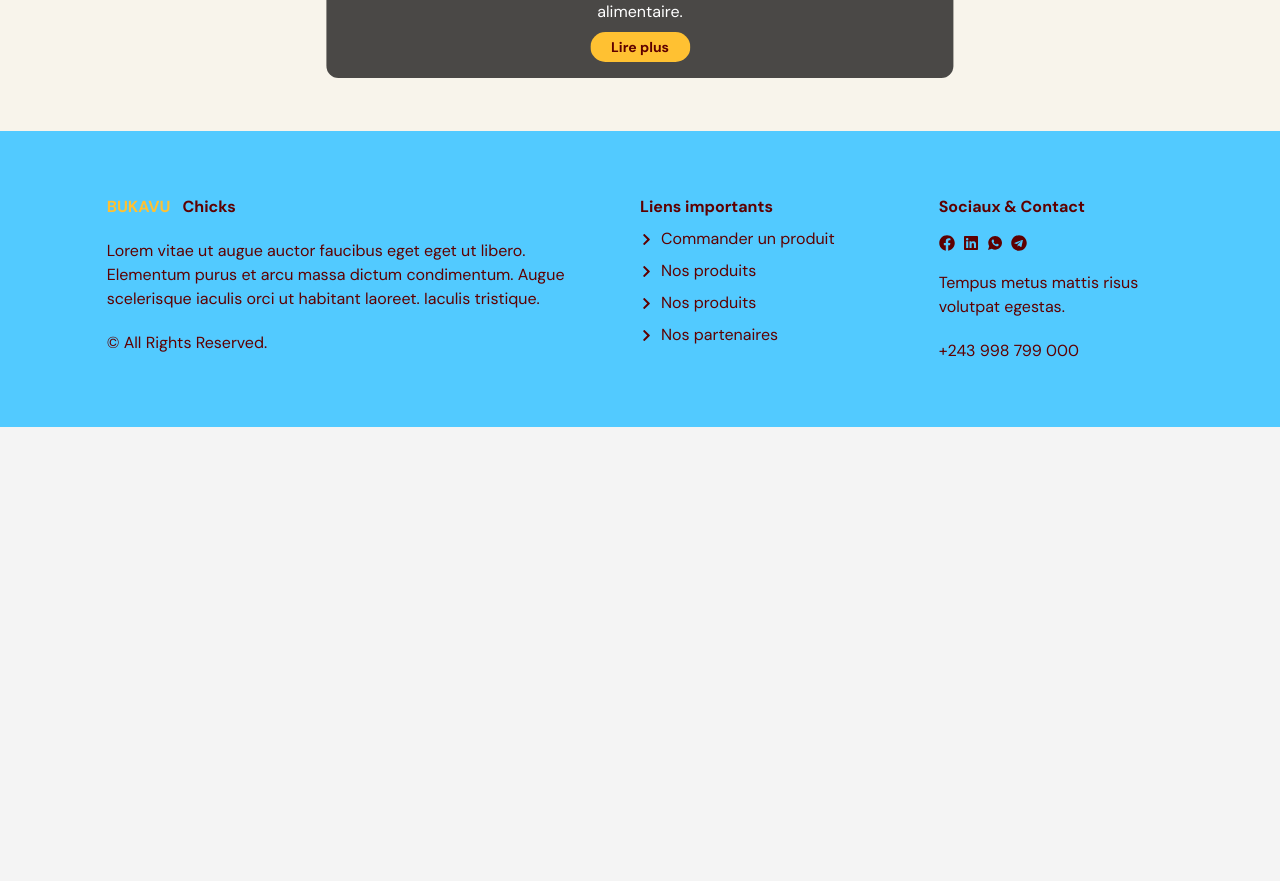
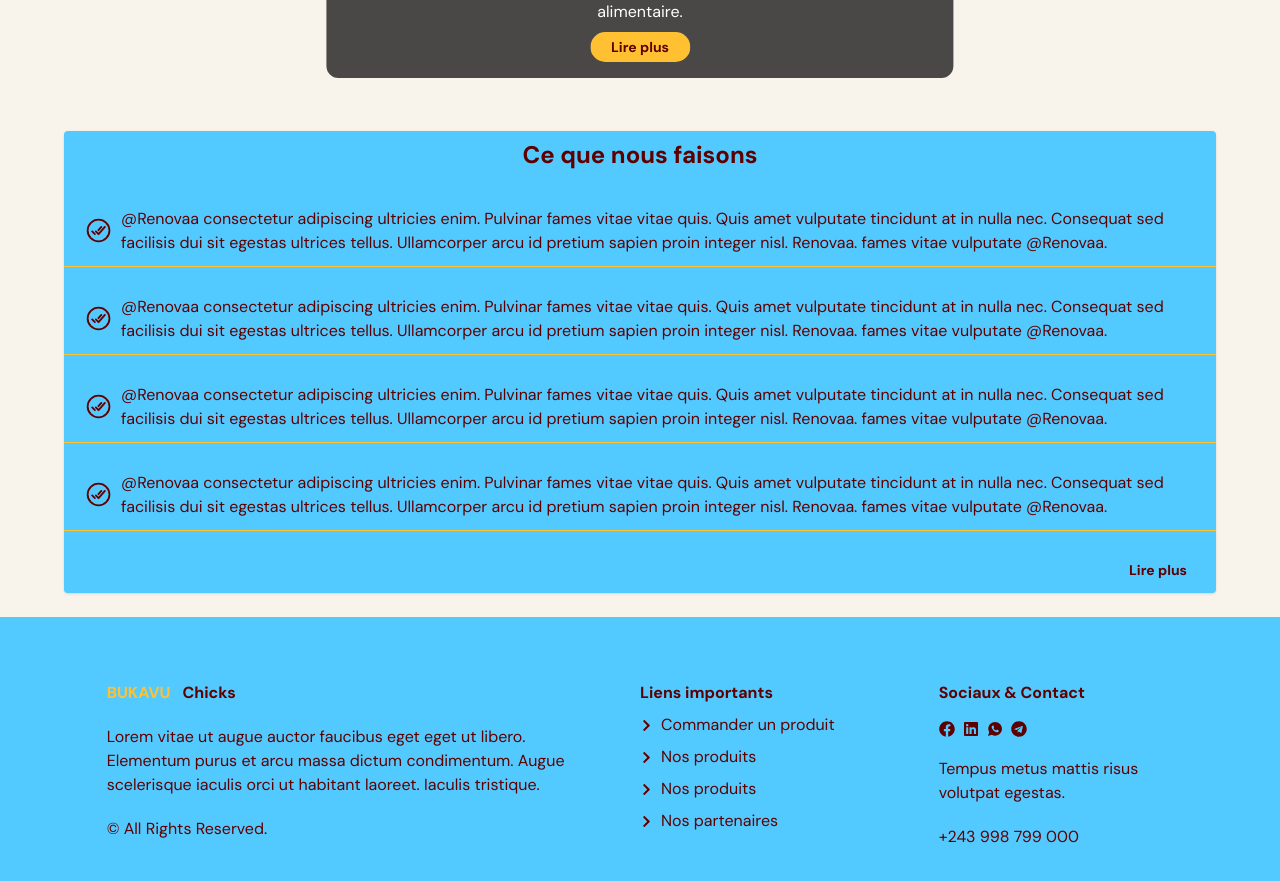
Before and after one commit to MUHESI/bukavu-chicks-front, a React (Vite) app: page / in a window 1280 px wide. Shown: the part 1780-2661 px from the top of the page. Before the commit the page ends 2207 px from the top, so only its background shows below. Built offline with nearby package versions, Linux system fonts and the light colour scheme.

Commit message:
feat:   feat: [homePage]-resume

```diff
--- /dev/null
+++ b/src/components/home/ResumeSection.tsx
@@ -0,0 +1,41 @@
+import React from 'react'
+import { IoCheckmarkDoneCircleOutline } from "react-icons/io5";
+import { motion } from "framer-motion";
+import { CustomButton } from '../core/CustomButton';
+
+function Resume() {
+    return (
+        <div className=" shadow rounded  bg-primary-100 ">
+            <motion.div
+                initial="hidden"
+                whileInView="visible"
+                viewport={{ once: true, amount: 0.5 }}
+                transition={{ duration: 0.5 }}
+                variants={{
+                    hidden: { opacity: 0, y: -50 },
+                    visible: { opacity: 1, y: 0 },
+                }}
+            >
+                <h2 className='text-center text-2xl font-bold py-2'>Ce que nous faisons </h2>
+                {[1, 2, 4, 5].map((item, key) => <div className="my-4 bg-primary-100 p-2 px-5 flex items-center gap-2 border-b border-secondary-500 hover:shadow-md hover:scale-[1.03] transition" >
+                    <IoCheckmarkDoneCircleOutline size={55} />
+                    <p>
+                        @Renovaa consectetur adipiscing ultricies enim. Pulvinar fames vitae vitae quis. Quis amet vulputate tincidunt at in nulla nec. Consequat sed facilisis dui sit egestas ultrices tellus. Ullamcorper arcu id pretium sapien proin integer nisl. Renovaa.
+                        fames vitae vulputate @Renovaa.
+                    </p>
+                </div>)
+
+                }
+                <div className='flex justify-end mb-5 py-2  px-2'>
+                    <CustomButton
+                        label='Lire plus'
+                        onClick={() => console.clear()}
+                    />
+                </div>
+            </motion.div>
+
+        </div>
+    )
+}
+
+export default Resume
--- a/src/components/home/OurVisionSection.tsx
+++ b/src/components/home/ourVisionSection.tsx
@@ -3,6 +3,7 @@ import { FirstHeading } from '../core/heading'
 import ButtonCustom from '../core/buttonCustom'
 import { useNavigate } from 'react-router-dom'
 import { URL_MEDIA } from '../constants'
+
 function OurVision() {
     const navigate = useNavigate()
     return (
--- /dev/null
+++ b/src/components/home/resumeSection.tsx
@@ -0,0 +1,41 @@
+import React from 'react'
+import { IoCheckmarkDoneCircleOutline } from "react-icons/io5";
+import { motion } from "framer-motion";
+import ButtonCustom from '../core/buttonCustom';
+
+function Resume() {
+    return (
+        <div className=" shadow rounded  bg-primary-100 ">
+            <motion.div
+                initial="hidden"
+                whileInView="visible"
+                viewport={{ once: true, amount: 0.5 }}
+                transition={{ duration: 0.5 }}
+                variants={{
+                    hidden: { opacity: 0, y: -50 },
+                    visible: { opacity: 1, y: 0 },
+                }}
+            >
+                <h2 className='text-center text-2xl font-bold py-2'>Ce que nous faisons </h2>
+                {[1, 2, 4, 5].map((item, key) => <div className="my-4 bg-primary-100 p-2 px-5 flex items-center gap-2 border-b border-secondary-500 hover:shadow-md hover:scale-[1.03] transition" >
+                    <IoCheckmarkDoneCircleOutline size={55} />
+                    <p>
+                        @Renovaa consectetur adipiscing ultricies enim. Pulvinar fames vitae vitae quis. Quis amet vulputate tincidunt at in nulla nec. Consequat sed facilisis dui sit egestas ultrices tellus. Ullamcorper arcu id pretium sapien proin integer nisl. Renovaa.
+                        fames vitae vulputate @Renovaa.
+                    </p>
+                </div>)
+
+                }
+                <div className='flex justify-end mb-5 py-2  px-2'>
+                    <ButtonCustom
+                        label='Lire plus'
+                        onClick={() => console.clear()} // TODO: add link
+                    />
+                </div>
+            </motion.div>
+
+        </div>
+    )
+}
+
+export default Resume
--- a/src/pages/home/index.tsx
+++ b/src/pages/home/index.tsx
@@ -4,7 +4,8 @@ import { motion } from "framer-motion";
 import ArrowImg from "@/assets/Sparkles.png";
 import HomePageTwoChickens from "@/assets/twoChickens.png";
 import Logo from "@/components/Logo";
-import OurVision from "@/components/home/OurVisionSection";
+import OurVision from "@/components/home/ourVisionSection";
+import Resume from "@/components/home/resumeSection";
 
 const HomePage = () => {
     return (
@@ -71,6 +72,9 @@ const HomePage = () => {
             <section>
                 <OurVision />
             </section>
+            <section>
+                <Resume />
+            </section>
         </section>
     );
 };
--- a/tsconfig.json
+++ b/tsconfig.json
@@ -19,6 +19,6 @@
     "noEmit": true,
     "jsx": "react-jsx"
   },
-  "include": ["src"],
+  "include": ["src", "src/components/home/resumeSection.tsx"],
   "references": [{ "path": "./tsconfig.node.json" }]
 }
```
